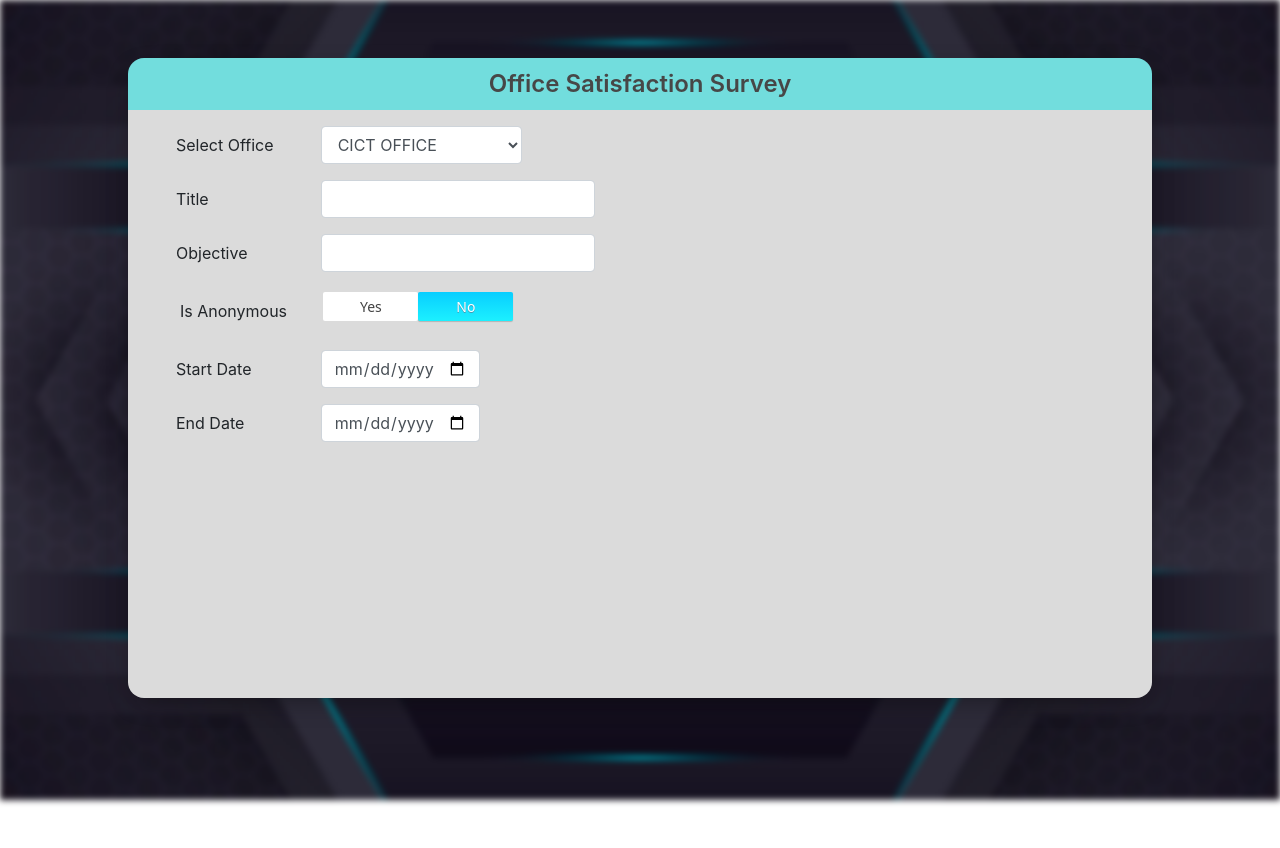
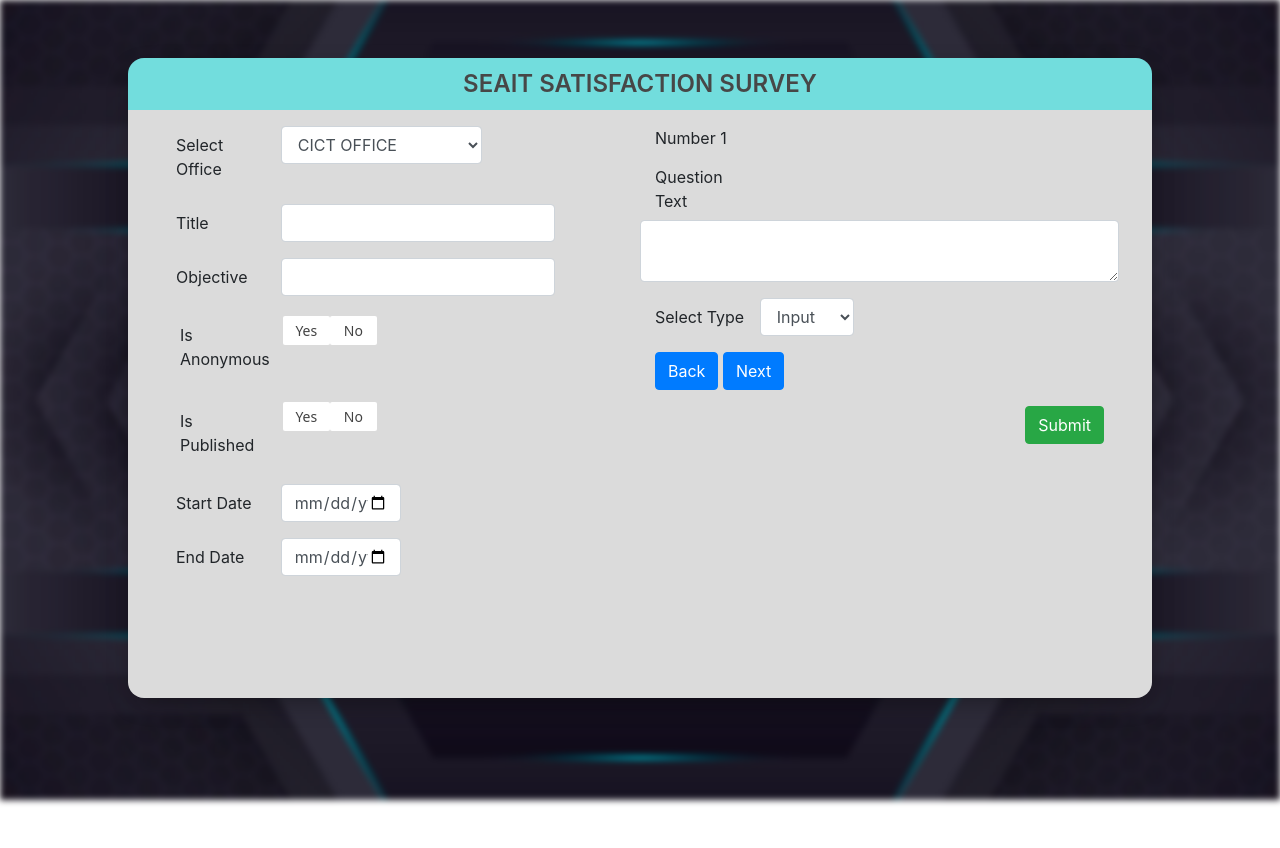
Before and after one commit to ricckimislang/SEAITSS, a PHP site: page /home.php in a window 1280 px wide. Run offline with PHP 8.4, Linux system fonts and the light colour scheme; a user stored in the database is signed in; data comes from the database, SQL or seed files in the repository.

Commit message:
survey form

```diff
--- a/home.php
+++ b/home.php
@@ -3,44 +3,113 @@
 <link rel="stylesheet" href="css/radio-button.css">
 <div class="container mt-5">
     <div class="row justify-content-center">
-        <form>
+        <form id="create-survey">
             <div class="e-card">
-                <div class="form-title">Office Satisfaction Survey</div> <!-- OFFICE NAME -->
+                <div class="form-title">SEAIT SATISFACTION SURVEY</div> <!-- OFFICE NAME -->
                 <div class="form-container">
-
+                    <div class="row">
+                        <div class="col">
                             <div class="form-group row">
-                        <label class="col-sm-2 col-form-label" for="office">Select Office</label>
+                                <input type="text" id="user_id" value="<?php echo $_SESSION['user_id']; ?>" hidden>
+                                <label class="col-sm-3 col-form-label" for="office">Select Office</label>
                                 <select class="form-controloffice" id="office">
-                            <option>CICT OFFICE</option>
-                            <option>SAO OFFICE</option>
-                            <option>EDUCATION OFFICE</option>
+                                    <option value="CICT">CICT OFFICE</option>
+                                    <option value="SAO">SAO OFFICE</option>
+                                    <option value="EDUC">EDUCATION OFFICE</option>
                                 </select>
                             </div>
                             <div class="form-group row">
-                        <label for="survey_title" class="col-sm-2 col-form-label">Title</label>
-                        <input type="text" class="form-controloffice" id="survey_title">
+                                <label for="survey_title" class="col-sm-3 col-form-label">Title</label>
+                                <input type="text" class="form-controloffice" id="survey_title" required>
                             </div>
                             <div class="form-group row">
-                        <label for="objective" class="col-sm-2 col-form-label">Objective</label>
-                        <input type="text" class="form-controloffice" id="objective">
+                                <label for="objective" class="col-sm-3 col-form-label">Objective</label>
+                                <input type="text" class="form-controloffice" id="objective" required>
+                            </div>
+
+                            <div class="form-group row radio">
+                                <label class="col-sm-3 col-form-label" for="anonymous">Is Anonymous</label>
+                                <input style="width:10%" label='Yes' type='radio' name='anonymous' value='1'
+                                    required><br>
+                                <input style="width:10%" label='No' type='radio' name='anonymous' value='0' required>
                             </div>
                             <div class="form-group row radio">
-                        <label class="col-sm-2 col-form-label" for="office">Is Anonymous</label>
-                        <input style="width:10%" label='Yes' checked='' type='radio' name='answer[$question_id]'
-                            value='yes' required><br>
-                        <input style="width:10%" label='No' checked='' type='radio' name='answer[$question_id]'
-                            value='no' required>
+                                <label class="col-sm-3 col-form-label" for="publish">Is Published</label>
+                                <input style="width:10%" label='Yes' type='radio' name='publish' value='1' required><br>
+                                <input style="width:10%" label='No' type='radio' name='publish' value='0' required>
                             </div>
                             <div class="form-group row">
-                        <label class="col-sm-2 col-form-label" for="office">Start Date</label>
-                        <input class="col-sm-2 form-control" type='date' required>
+                                <label class="col-sm-3 col-form-label" for="start_date">Start Date</label>
+                                <input class="col-sm-3 form-control" type='date' name="start_date" id="start_date"
+                                    required>
                             </div>
                             <div class="form-group row">
-                        <label class="col-sm-2 col-form-label" for="office">End Date</label>
-                        <input class="col-sm-2 form-control" type='date' required>
+                                <label class="col-sm-3 col-form-label" for="end_date">End Date</label>
+                                <input class="col-sm-3 form-control" type='date' name="end_date" id="end_date" required>
                             </div>
                         </div>
+
+
+
+                        <!---question--->
+                        <div class="col">
+                            <div class=" row">
+                                <label for="question_number" id="question_number" class="col-sm-3 ">Number 1</label>
+                            </div>
+
+                            <div class="form-group row">
+                                <label for="question_text" class="col-sm-3 col-form-label">Question Text</label>
+                                <textarea class="form-control" id="question_text" required></textarea>
+                            </div>
+
+                            <div class="form-group row">
+                                <label class="col-sm-3 col-form-label" for="question_type">Select Type</label>
+                                <select class="form-controloffice" id="question_type">
+                                    <option value="input">Input</option>
+                                    <option value="rating">Rating</option>
+                                </select>
+                            </div>
+
+                            <div class="form-group buttons">
+                                <button type="button" class="btn btn-primary">Back</button>
+                                <button type="button" class="btn btn-primary">Next</button>
+                            </div>
+
+                            <button type="submit" class="btn btn-success float-right" id="submit">Submit</button>
+
+                        </div>
+                    </div>
+                </div>
+            </div>
+
         </form>
     </div>
 </div>
 <?php include 'includes/footer.php'; ?>
+
+<script>
+    $(document).ready(function () {
+        $("#create-survey").submit(function (e) {
+            e.preventDefault();
+            $.ajax({
+                url: "process/create_survey.php",
+                type: "POST",
+                data: {
+                    office: $("#office").val(),
+                    survey_title: $("#survey_title").val(),
+                    objective: $("#objective").val(),
+                    anonymous: $("input[name='anonymous']:checked").val(),
+                    publish: $("input[name='publish']:checked").val(),
+                    start_date: $("#start_date").val(),
+                    end_date: $("#end_date").val(),
+                    question_number: $("#question_number").val(),
+                    question_text: $("#question_text").val(),
+                    question_type: $("#question_type").val()
+                },
+                success: function (data) {
+                    alert(data);
+                }
+            });
+        });
+    });
+</script>
--- a/includes/header.php
+++ b/includes/header.php
@@ -1,5 +1,19 @@
 <!DOCTYPE html>
 <html lang="en">
+<?php session_start();
+include_once 'includes/dbconn.php';
+
+$username = $_SESSION['username'];
+
+if (!isset($_SESSION['username'])) {
+    header("location: ../index.php");
+}
+$check = "SELECT * FROM users WHERE username = '$username'";
+$checkresult = mysqli_query($conn, $check);
+$checkrow = mysqli_fetch_assoc($checkresult);
+$_SESSION['user_id'] = $checkrow['user_id'];
+
+?>
 
 <head>
     <meta charset="UTF-8">
@@ -8,4 +22,5 @@
 </head>
 
 <link rel="stylesheet" href="css/bootstrap.min.css">
+
 <body>
```
Also changed, not shown: process/create_survey.php (added, +50 -0 lines). Lines whose indentation alone changed are shown as unchanged.
